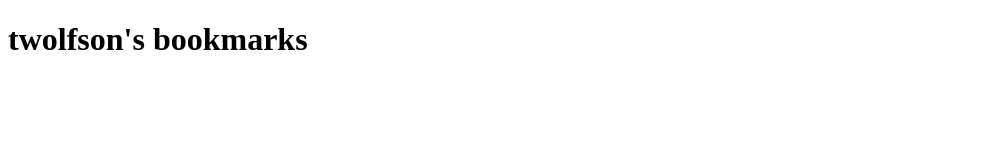
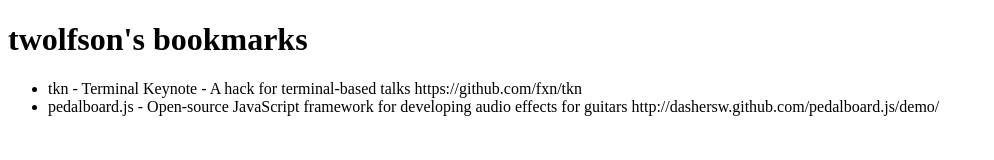
Before and after one commit to twolfson/bookmarks, a plain HTML site: page index.html in a window 1280 px wide. Shown: the whole page, without its empty margins (0-994 px from the left). Drawn offline with nearby package versions, Linux system fonts and the light colour scheme.

Commit message:
Generating list with unlinked links

```diff
--- a/index.html
+++ b/index.html
@@ -2,16 +2,33 @@
 <html>
   <head>
     <title>twolfson's bookmarks</title>
+    <!-- TODO: Move to another file -->
+    <style>
+      .hidden {
+        display: none;
+      }
+    </style>
     <!-- Load public scripts -->
     <script src="//ajax.googleapis.com/ajax/libs/jquery/1.9.0/jquery.min.js"></script>
     <!-- <script src="public/js/list.min.js"></script> -->
     <script src="public/js/list.js"></script>
   </head>
   <body>
+    <!-- Placeholders for content -->
     <h1>twolfson's bookmarks</h1>
     <div id="bookmark-list">
       <ul class="list"></ul>
     </div>
+
+    <!-- Templating for list -->
+    <div class="hidden">
+      <ul><li id="bookmark-template">
+        <span class="description"></span>
+        <a class="uri"></a>
+      </li></ul>
+    </div>
+
+    <!-- Load index.js -->
     <script src="public/js/index.js"></script>
   </body>
 </html>
--- a/public/js/index.js
+++ b/public/js/index.js
@@ -1,16 +1,16 @@
 // When the DOM is ready
 $(function () {
   // Create our List
-  // var ul = document.createElement('ul'),
-  var ul = document.getElementById('list'),
+  var bookmarkList = document.getElementById('bookmark-list'),
       options = {
-        valueNames: ['description', 'uri']
+        valueNames: ['description', 'uri'],
+        item: 'bookmark-template'
       },
-      list = new List(ul, options);
+      list = new List(bookmarkList, options);
 
-  // Append the list to main
-  var $main = $('#main');
-  $main.append(ul);
+  // // Append the list to main
+  // var $main = $('#main');
+  // $main.append(ul);
 
   // Add in a few bookmarks
   var bookmarks = [
@@ -29,6 +29,6 @@
         "uri": "http://dashersw.github.com/pedalboard.js/demo/"
     }
   ];
-  // list.add(bookmarks[0]);
-  // list.add(bookmarks[1]);
+  list.add(bookmarks[0]);
+  list.add(bookmarks[1]);
 });
```
